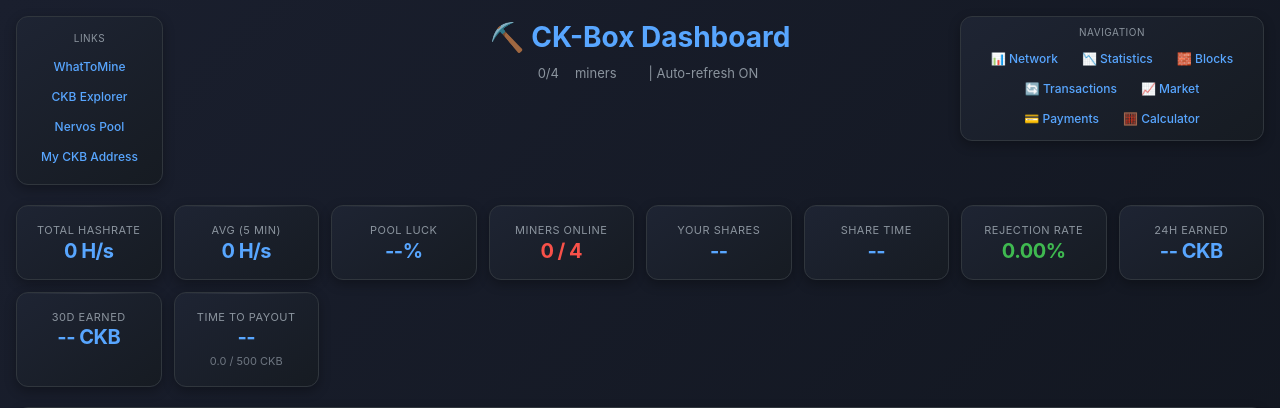
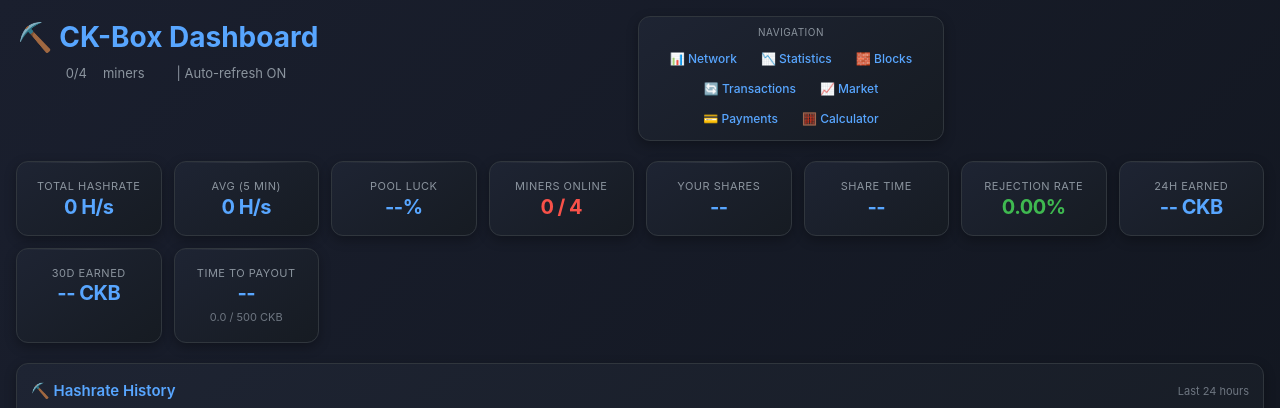
Before and after one commit to Goldfire7/MinerDashboard, a Flask app: page / in a window 1280 px wide. Shown: the top 408 px of the page. Run offline with Flask 3, Linux system fonts and the light colour scheme; data that the repository does not hold is empty.

Commit message:
Remove Links navigation menu and hardcoded wallet URLs

```diff
--- a/templates/dashboard.html
+++ b/templates/dashboard.html
@@ -46,10 +46,6 @@
             gap: 16px;
         }
 
-        .header-left {
-            justify-self: start;
-        }
-
         .header-center {
             text-align: center;
             justify-self: center;
@@ -68,34 +64,6 @@
             box-shadow: var(--shadow);
             text-align: center;
             min-width: 140px;
-        }
-
-        .header-card .label {
-            color: var(--text-secondary);
-            font-size: 10px;
-            text-transform: uppercase;
-            letter-spacing: 0.5px;
-            margin-bottom: 8px;
-        }
-
-        .header-card .links {
-            display: flex;
-            flex-direction: column;
-            gap: 4px;
-        }
-
-        .header-card .links a {
-            color: var(--accent-blue);
-            text-decoration: none;
-            font-size: 12px;
-            font-weight: 500;
-            padding: 4px 8px;
-            border-radius: var(--radius-sm);
-            transition: all 0.2s;
-        }
-
-        .header-card .links a:hover {
-            background: rgba(88, 166, 255, 0.1);
         }
 
         /* Navigation Card */
@@ -837,7 +805,7 @@
                 margin-bottom: 14px;
             }
 
-            .header-left, .header-right {
+            .header-right {
                 justify-self: center;
                 width: 100%;
             }
@@ -853,13 +821,13 @@
                 padding: 10px 12px;
             }
 
-            .header-card .links, .nav-card .links {
+            .nav-card .links {
                 flex-direction: row;
                 flex-wrap: wrap;
                 justify-content: center;
             }
 
-            .header-card .links a, .nav-card .links a {
+            .nav-card .links a {
                 font-size: 11px;
                 padding: 4px 6px;
             }
@@ -1019,7 +987,6 @@
             }
 
             /* hide header nav on mobile */
-            .header-left,
             .header-right {
                 display: none;
             }
@@ -1145,7 +1112,7 @@
                 justify-content: center;
             }
 
-            .header-card .links a, .nav-card .links a {
+            .nav-card .links a {
                 min-height: 36px;
             }
         }
@@ -1158,17 +1125,6 @@
     </div>
 
     <header>
-        <div class="header-left">
-            <div class="header-card">
-                <div class="label">Links</div>
-                <div class="links">
-                    <a href="https://whattomine.com/" target="_blank">WhatToMine</a>
-                    <a href="https://explorer.nervos.org/" target="_blank">CKB Explorer</a>
-                    <a href="https://ckb.2miners.com/account/ckb1qyqfv9d5vr7x5ss8wuv6a7pyuazwyltjgh7qdvcyqs#rewards" target="_blank">Nervos Pool</a>
-                    <a href="https://explorer.nervos.org/address/ckb1qyqfv9d5vr7x5ss8wuv6a7pyuazwyltjgh7qdvcyqs" target="_blank">My CKB Address</a>
-                </div>
-            </div>
-        </div>
         <div class="header-center">
             <h1>⛏️ CK-Box Dashboard</h1>
             <p class="subtitle">
```
